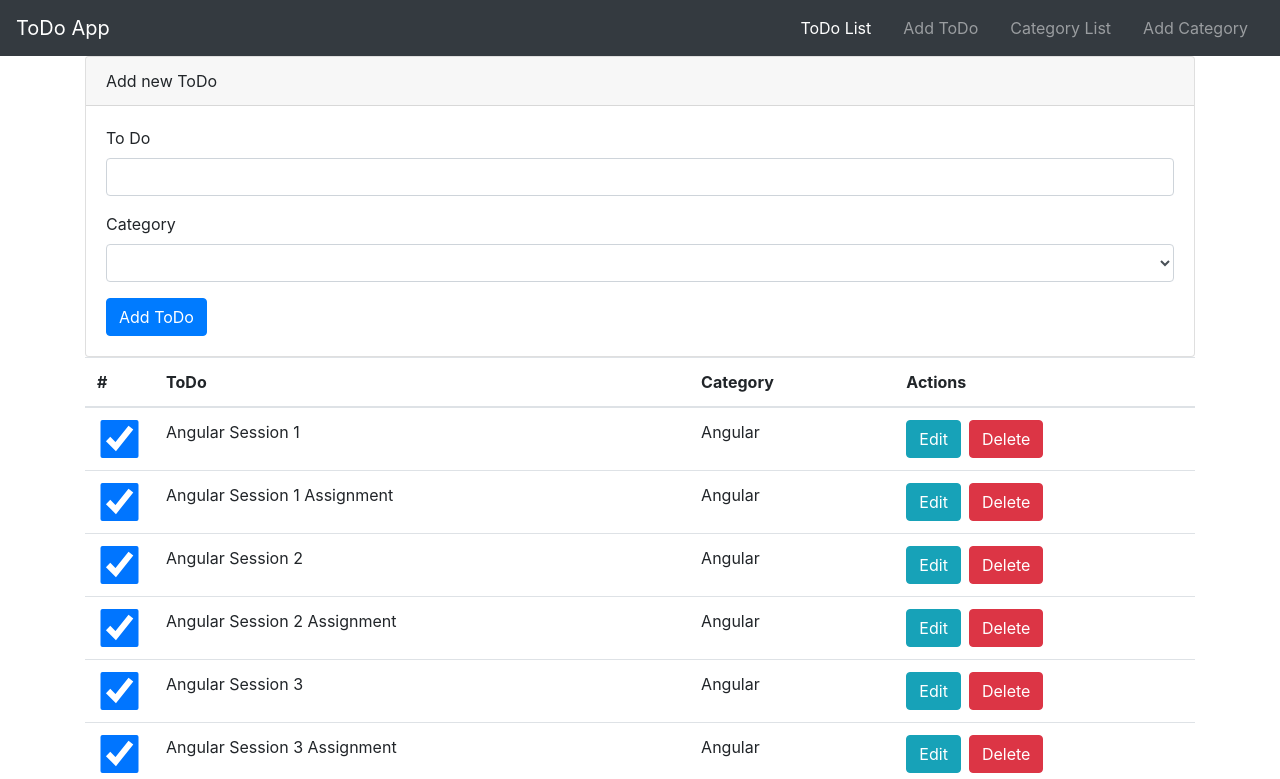
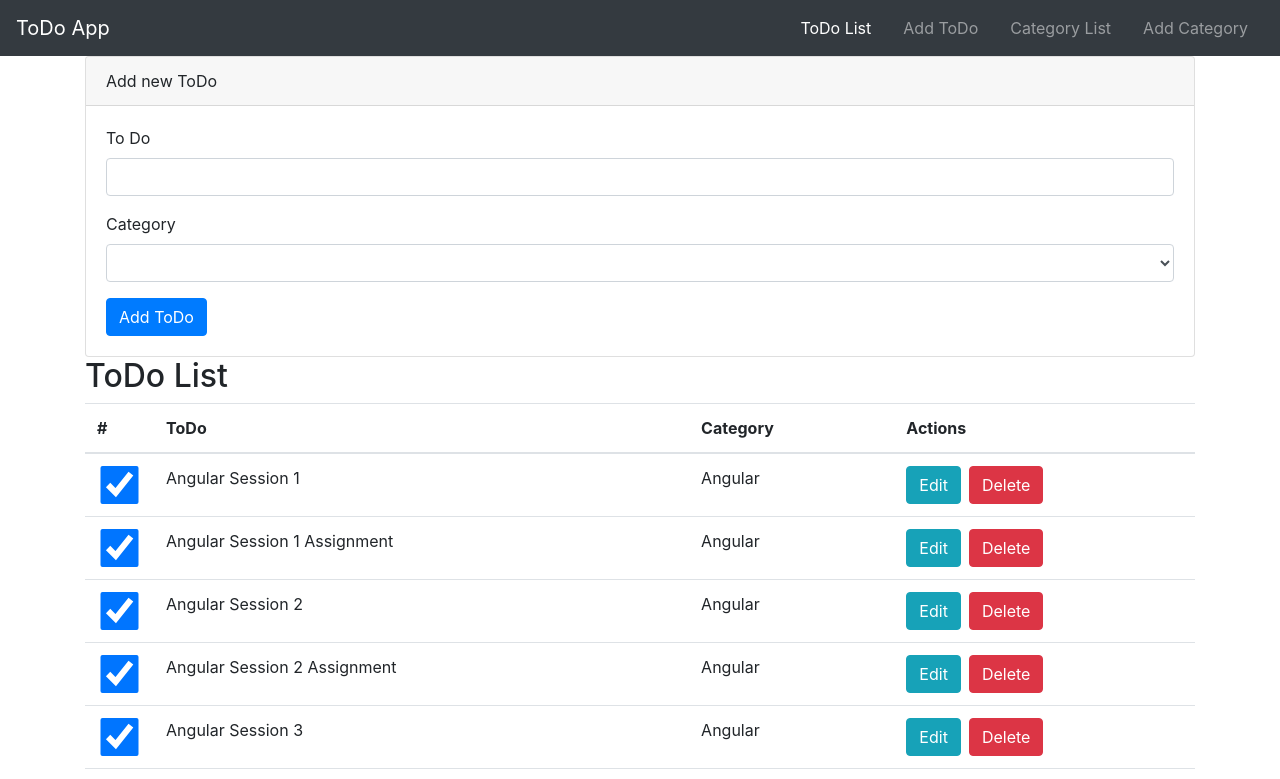
Before and after one commit to kapilsharma/AngularToDoApp, an Angular app: page / in a window 1280 px wide. Shown: the top 779 px of the page. Built offline with nearby package versions, Linux system fonts and the light colour scheme.

Commit message:
Code committed at the end of section 5.4, ng-content

```diff
--- a/src/app/to-do/create/create.component.html
+++ b/src/app/to-do/create/create.component.html
@@ -2,7 +2,7 @@
   <div class="col">
     <section class="card card-primary">
       <div class="card-header">
-        Add new ToDo
+        <ng-content></ng-content>
       </div>
       <div class="card-body">
         <div class="form-group">
--- a/src/app/to-do/list/list.component.html
+++ b/src/app/to-do/list/list.component.html
@@ -1,5 +1,8 @@
 <div class="row">
   <div class="col">
+    <h2>
+      <ng-content></ng-content>
+    </h2>
     <table class="table">
       <thead>
       <tr>
--- a/src/app/to-do/to-do.component.html
+++ b/src/app/to-do/to-do.component.html
@@ -1,2 +1,2 @@
-<app-create (toDoAdded)="onToDoAdded($event)"></app-create>
-<app-list [toDos]="toDos"></app-list>
+<app-create (toDoAdded)="onToDoAdded($event)">Add new ToDo</app-create>
+<app-list [toDos]="toDos">ToDo List</app-list>
```
Also changed, not shown: 1 other file (tests, documents, lock files or other folders).
